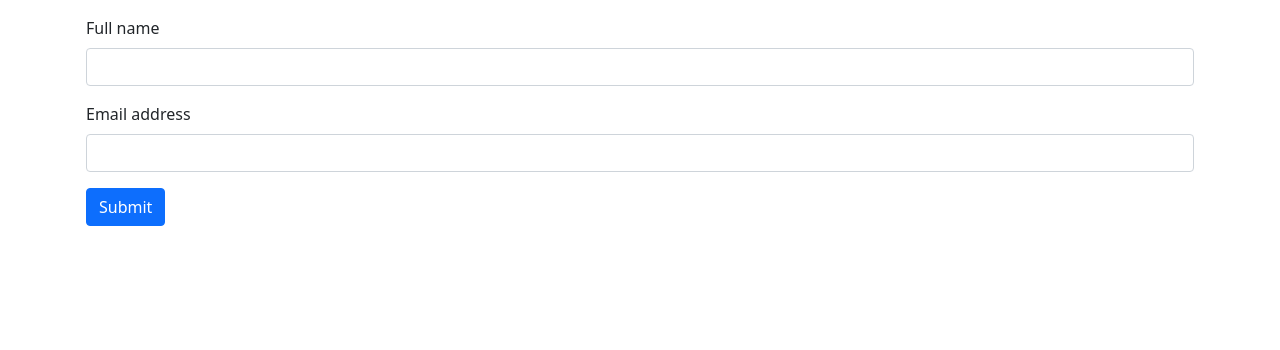
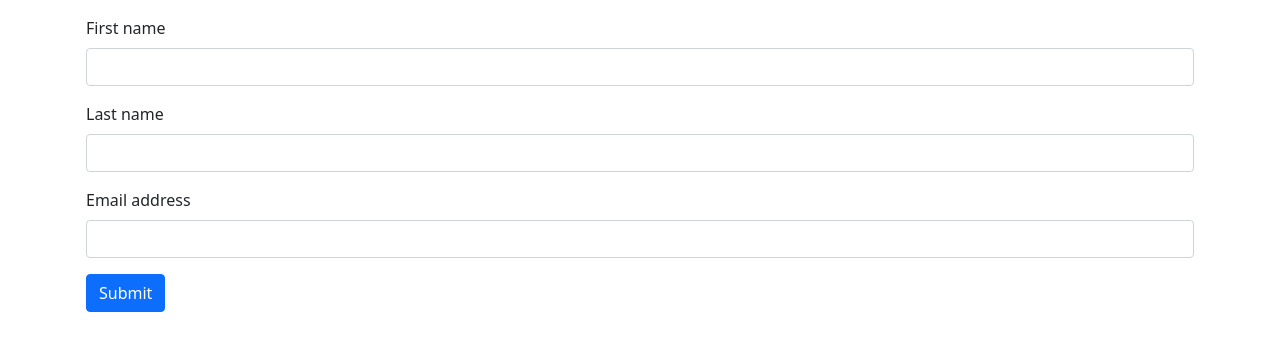
Before and after one commit to afolabiopakunle/angular-reactive-form-pick, an Angular app: page / in a window 1280 px wide. Shown: the top 350 px of the page. Built offline with nearby package versions, Linux system fonts and the light colour scheme.

Commit message:
start form groups

```diff
--- a/src/app/app.component.html
+++ b/src/app/app.component.html
@@ -1,13 +1,36 @@
 <div class="container p-3">
-
-<form [formGroup]="form" (ngSubmit)='onSubmit()'>
+  <form [formGroup]="form" (ngSubmit)="onSubmit()">
+    <div formGroupName="biodata">
       <div class="mb-3">
-<label for="fullName" class="form-label">Full name</label>
-<input formControlName='fullName' type="text" class="form-control" id="fullName" aria-describedby="emailHelp">
+        <label for="firstName" class="form-label">First name</label>
+        <input
+          formControlName="firstName"
+          type="text"
+          class="form-control"
+          id="firstName"
+          aria-describedby="firstName"
+        />
+      </div>
+      <div class="mb-3">
+        <label for="lastName" class="form-label">Last name</label>
+        <input
+          formControlName="lastName"
+          type="text"
+          class="form-control"
+          id="lastName"
+          aria-describedby="lastName"
+        />
+      </div>
     </div>
     <div class="mb-3">
       <label for="exampleInputEmail1" class="form-label">Email address</label>
-  <input formControlName="email" type="email" class="form-control" id="exampleInputEmail1" aria-describedby="emailHelp">
+      <input
+        formControlName="email"
+        type="email"
+        class="form-control"
+        id="exampleInputEmail1"
+        aria-describedby="emailHelp"
+      />
     </div>
 
     <button type="submit" class="btn btn-primary">Submit</button>
--- a/src/app/app.component.ts
+++ b/src/app/app.component.ts
@@ -13,12 +13,16 @@ export class AppComponent implements OnInit {
 
   ngOnInit() {
     this.form = new FormGroup({
-      fullName: new FormControl(),
-      email: new FormControl()
-    })
+      biodata: new FormGroup({
+        firstName: new FormControl(),
+        lastName: new FormControl(),
+      }),
+      email: new FormControl(),
+    });
+
   }
 
   onSubmit() {
-   console.log(this.form.value)
+      console.log(this.form.value)
   }
 }
```
Lines whose indentation alone changed are shown as unchanged.
